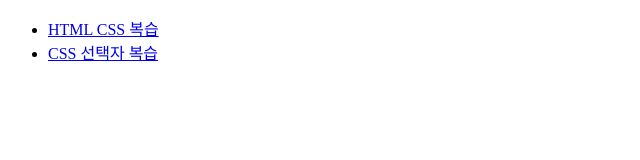
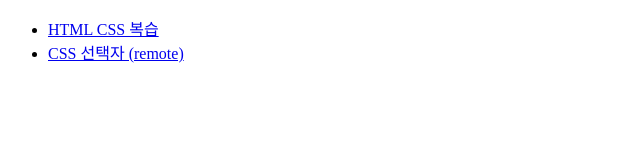
Before and after one commit to kingboseong/k6_fe, a plain HTML site: page index.html in a window 1280 px wide. Shown: the full height of the page, 0-640 px from the left. Drawn offline with Linux system fonts and the light colour scheme.

Commit message:
Update index.html 0222

```diff
--- a/index.html
+++ b/index.html
@@ -11,7 +11,7 @@
     <ul>
         <!-- a 태그는 반드시 href속성을 가짐 -->
         <li><a href="/01/01.html">HTML CSS 복습</a></li>
-        <li><a href="/02/02.html">CSS 선택자 복습</a></li>
+        <li><a href="/02/02.html">CSS 선택자 (remote)</a></li>
     </ul>
 </body>
 
```
